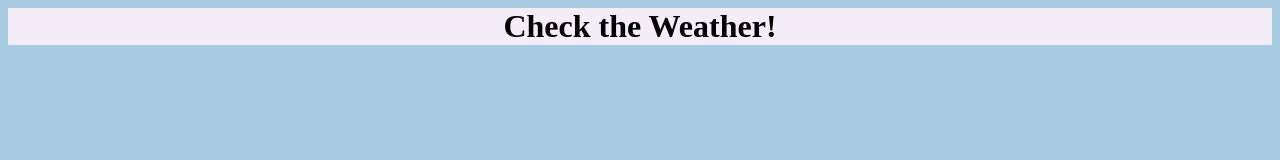
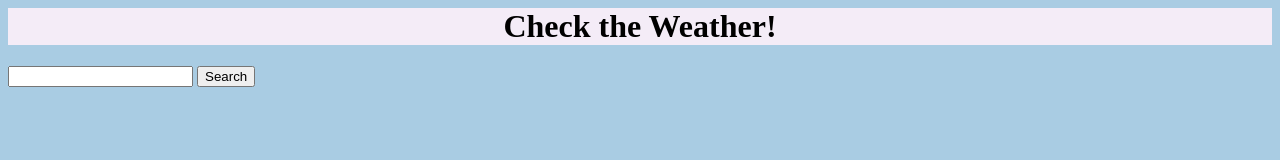
Before and after one commit to L2411/primenumbers_flaskapp, a plain HTML site: page index.html in a window 1280 px wide. Drawn offline with Linux system fonts and the light colour scheme.

Commit message:
index.html

```diff
--- a/index.html
+++ b/index.html
@@ -13,5 +13,8 @@
   </head>
   <body>
     <h1>Check the Weather!</h1>
+
+    <input type="search" id="searchloc" name="a" />
+    <button>Search</button>
   </body>
 </html>
```
